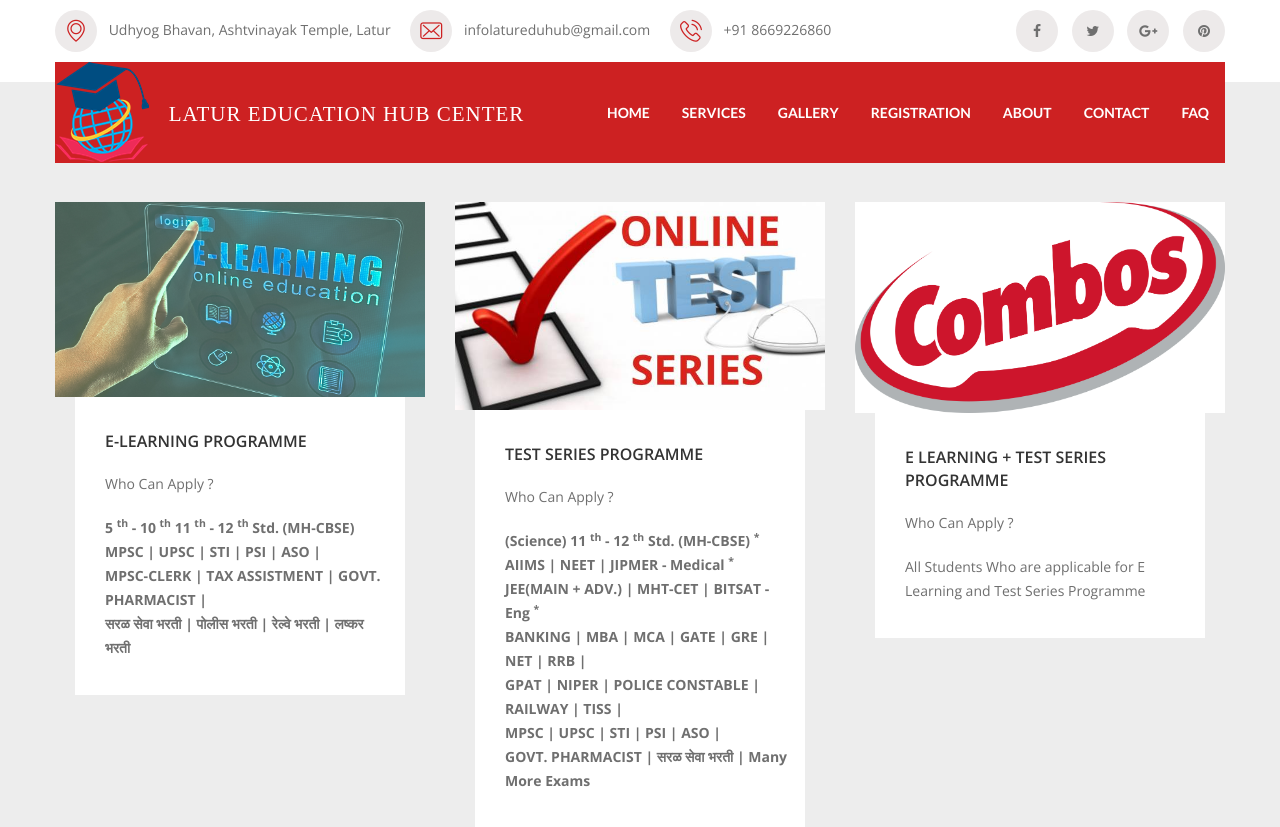
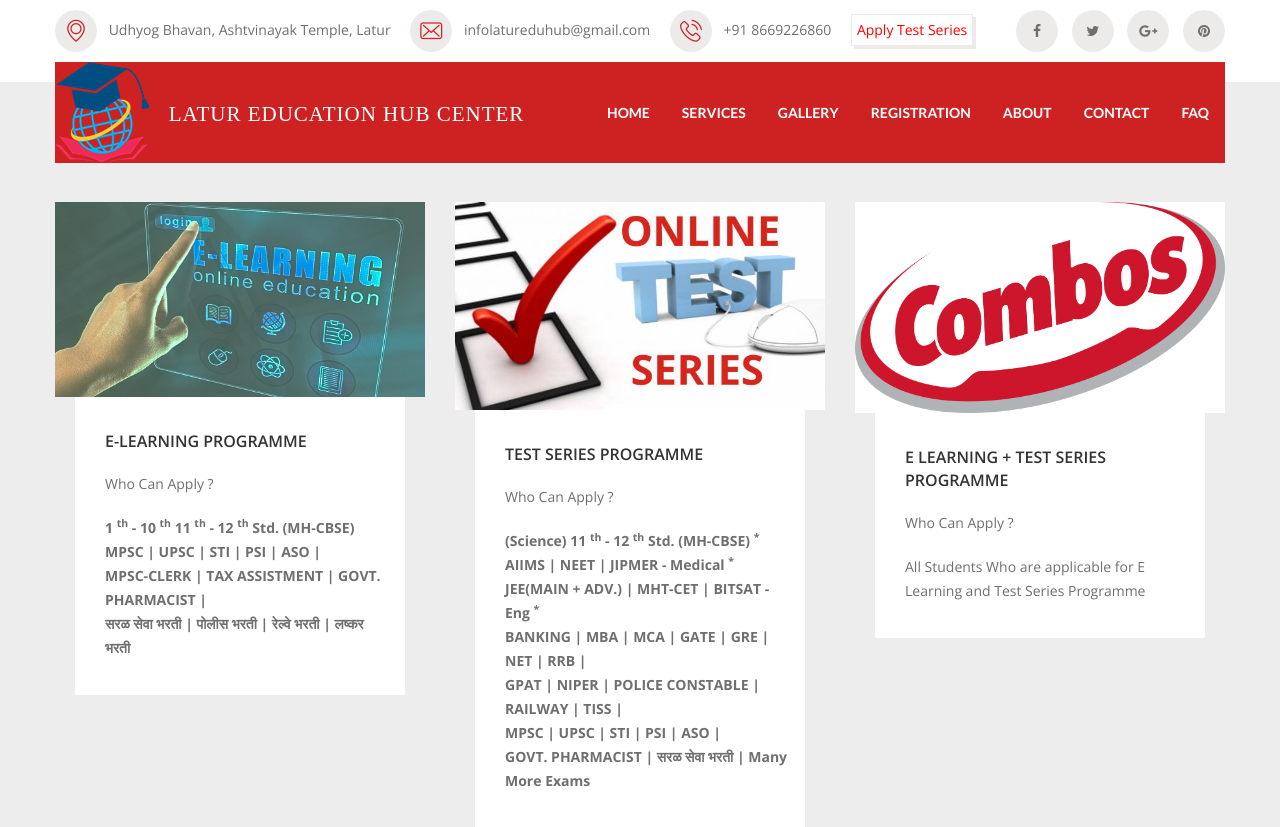
Before and after one commit to mukundsabne/ELearning, a Django app: template EduLearn/templates/services.html in a window 1280 px wide. Shown: the top 827 px of the page. Run offline with Django 3.2, Linux system fonts and the light colour scheme; the template is opened without the code that fills it, so the values that code supplies are empty; some libraries are stand-ins or nearby versions.

Commit message:
New Link

```diff
--- a/EduLearn/templates/maintheme.html
+++ b/EduLearn/templates/maintheme.html
@@ -43,7 +43,7 @@
 								<li><span class="icon round-border"><i class="ficon flaticon-signs"></i></span> <a href="#" class="tran3s">Udhyog Bhavan, Ashtvinayak Temple, Latur</a></li>
 								<li><span class="icon round-border"><i class="ficon flaticon-multimedia"></i></span> <a href="#" class="tran3s">infolatureduhub@gmail.com</a></li>
 								<li><span class="icon round-border"><i class="ficon flaticon-technology"></i></span> <a href="#" class="tran3s">+91 8669226860</a></li>
-
+								<li> <a href="https://latureduhub.tcyonline.com/" class="tran3s" style="box-shadow:3px 3px #edeaea;padding:5px;color:#f00;border:1px solid #edeaea;">Apply Test Series</a></li>
 							</ul>
 						</div> <!-- /.left-side -->
 						<div class="right-side float-right">
--- a/EduLearn/templates/services.html
+++ b/EduLearn/templates/services.html
@@ -60,7 +60,7 @@ text-align:Center;
                        <p>Who Can Apply ?</p>
                        <br>
                        <p style="font-weight:bold;">
-                         5 <sup>th</sup> - 10 <sup>th</sup> 11 <sup>th</sup> - 12 <sup>th</sup> Std. (MH-CBSE) <br>
+                         1 <sup>th</sup> - 10 <sup>th</sup> 11 <sup>th</sup> - 12 <sup>th</sup> Std. (MH-CBSE) <br>
                          MPSC | UPSC | STI | PSI | ASO | <br>
                          MPSC-CLERK | TAX ASSISTMENT | GOVT. PHARMACIST | <br>
                          सरळ सेवा भरती | पोलीस भरती | रेल्वे भरती | लष्कर भरती
```
